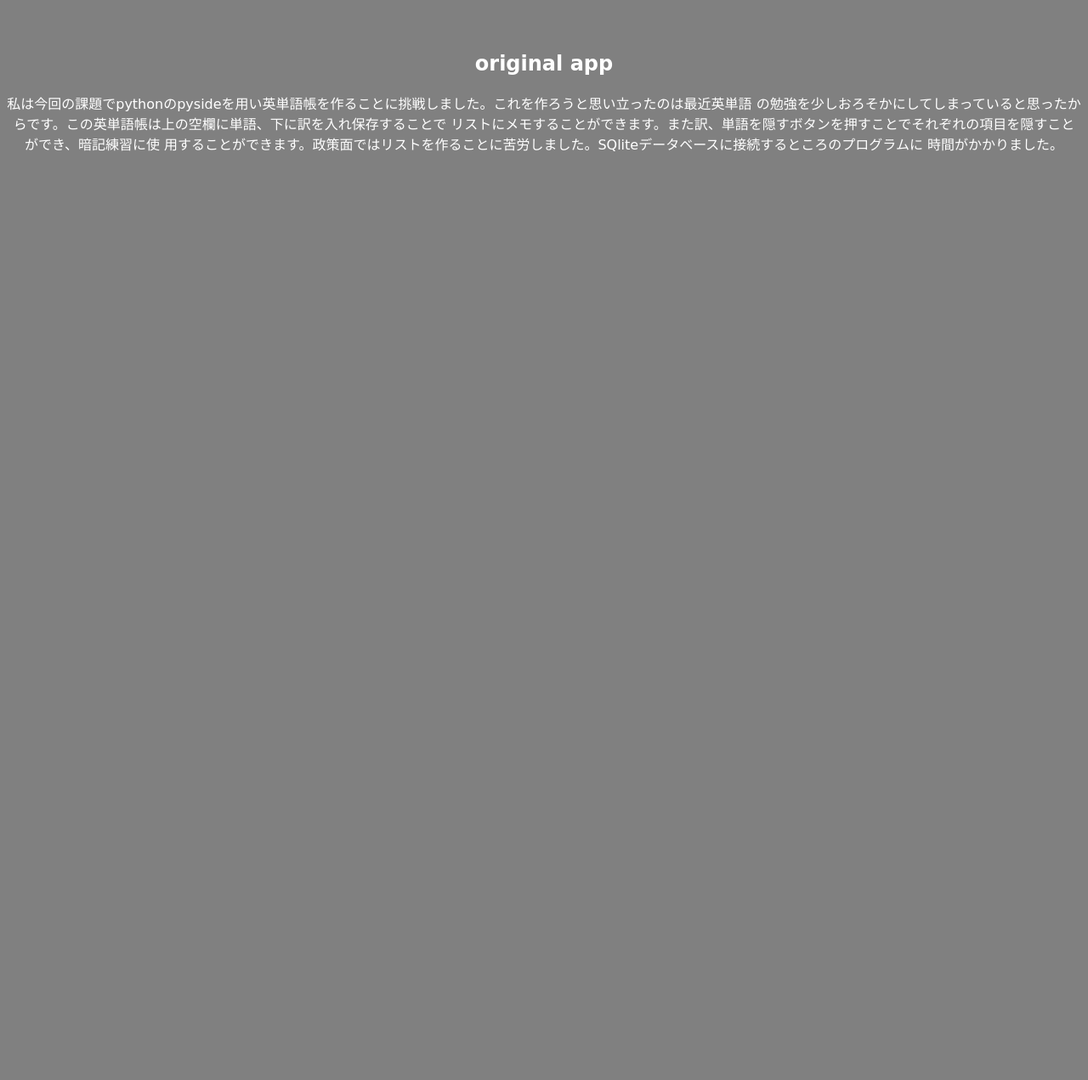
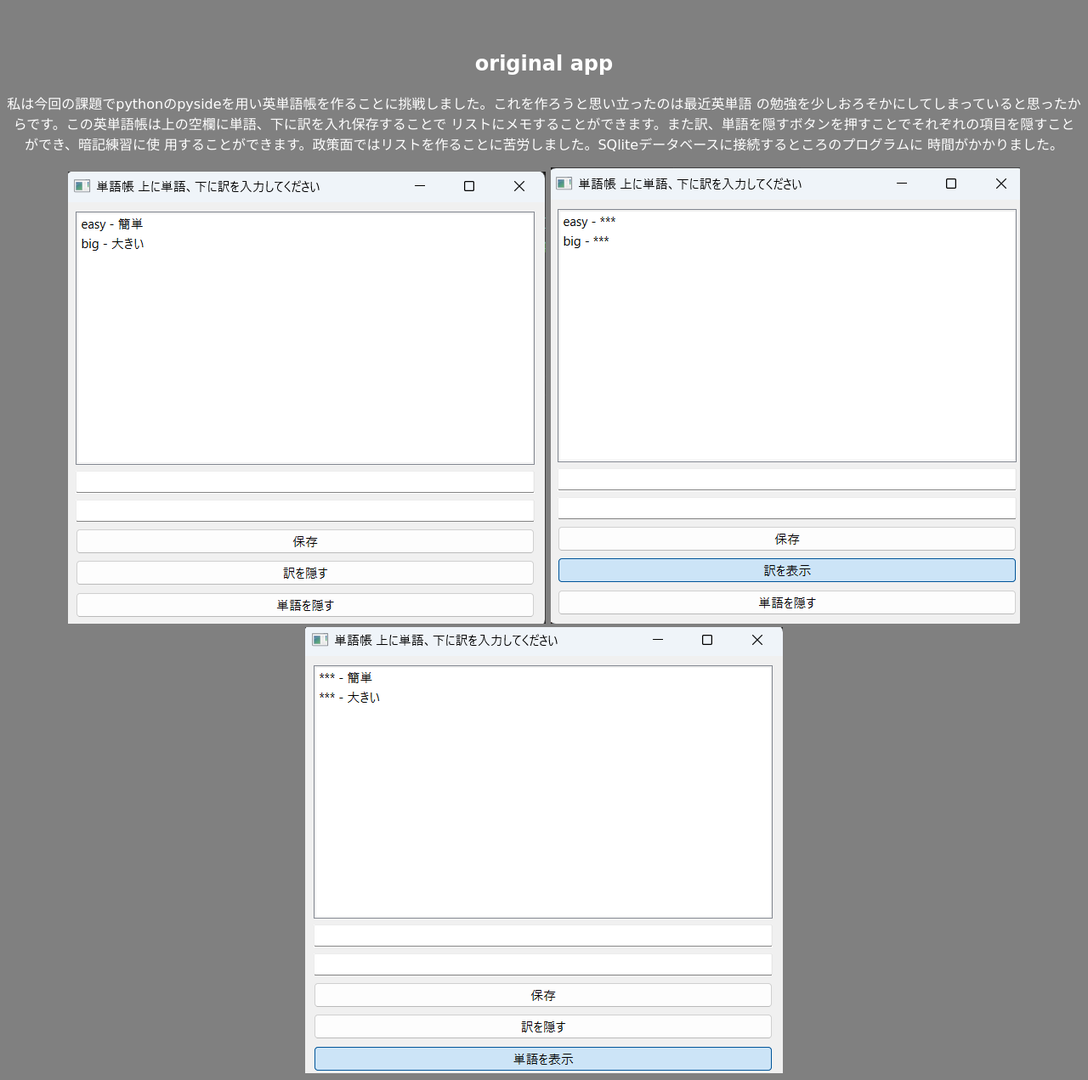
Before and after one commit to Shou-K/portfolio1, a plain HTML site: page index.html in a window 1280 px wide. Shown: the part 2550-3821 px from the top of the page at 85% size. Before the commit the page ends 2747 px from the top, so only its background shows below. Drawn offline with Linux system fonts and the light colour scheme.

Commit message:
Update index.html

```diff
--- a/index.html
+++ b/index.html
@@ -47,5 +47,9 @@
    リストにメモすることができます。また訳、単語を隠すボタンを押すことでそれぞれの項目を隠すことができ、暗記練習に使
    用することができます。政策面ではリストを作ることに苦労しました。SQliteデータベースに接続するところのプログラムに
    時間がかかりました。</p>
+
+  <img src="EnglishList1.png" alt="写真1">
+  <img src="EnglishList2.png" alt="写真2">
+  <img src="EnglishList3.png" alt="写真3">
  </body>
  </html>
```
